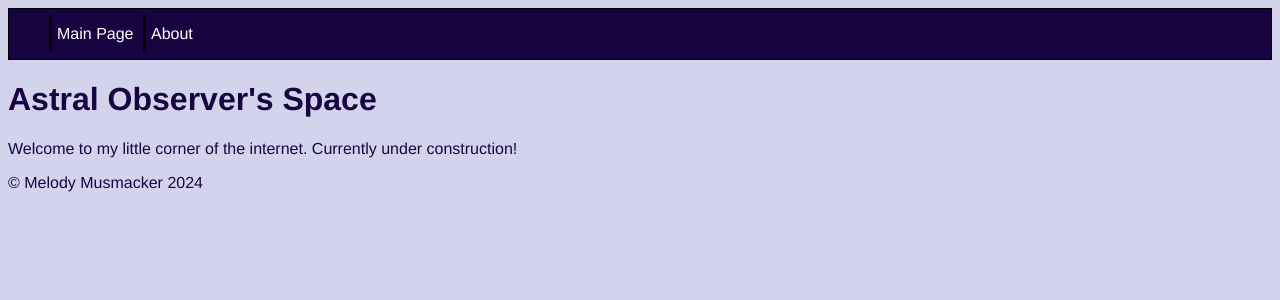
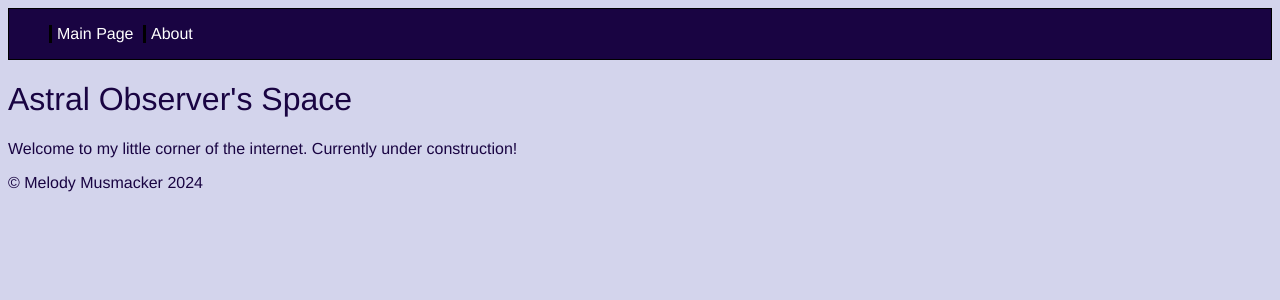
Before and after one commit to AstralObserver/AstralObserver.github.io, a Jekyll site: the page built from index.md, in a window 1280 px wide. Shown: the top 300 px of the page. Built offline with Jekyll 4.4.1, drawn with Linux system fonts in a browser that asks for light colours.

Commit message:
Update main.scss
Formatting Nav

```diff
--- a/assets/css/main.scss
+++ b/assets/css/main.scss
@@ -12,6 +12,11 @@
     background: $secondary-color;
 }
 
+h1{
+    font: 200% $font-stack
+
+}
+
 nav{
     background: $font-color;
     border: black;
@@ -23,6 +28,8 @@
     }
     li{
             display: inline-block;
+            border: black;
+            border-left-style: solid;
     }
     a{
         color: white;
@@ -30,7 +37,5 @@
         padding: 5px;
         padding-top: 10px;
         padding-bottom: 10px;
-        border: black;
-        border-left-style: solid;
     }
 }
```
